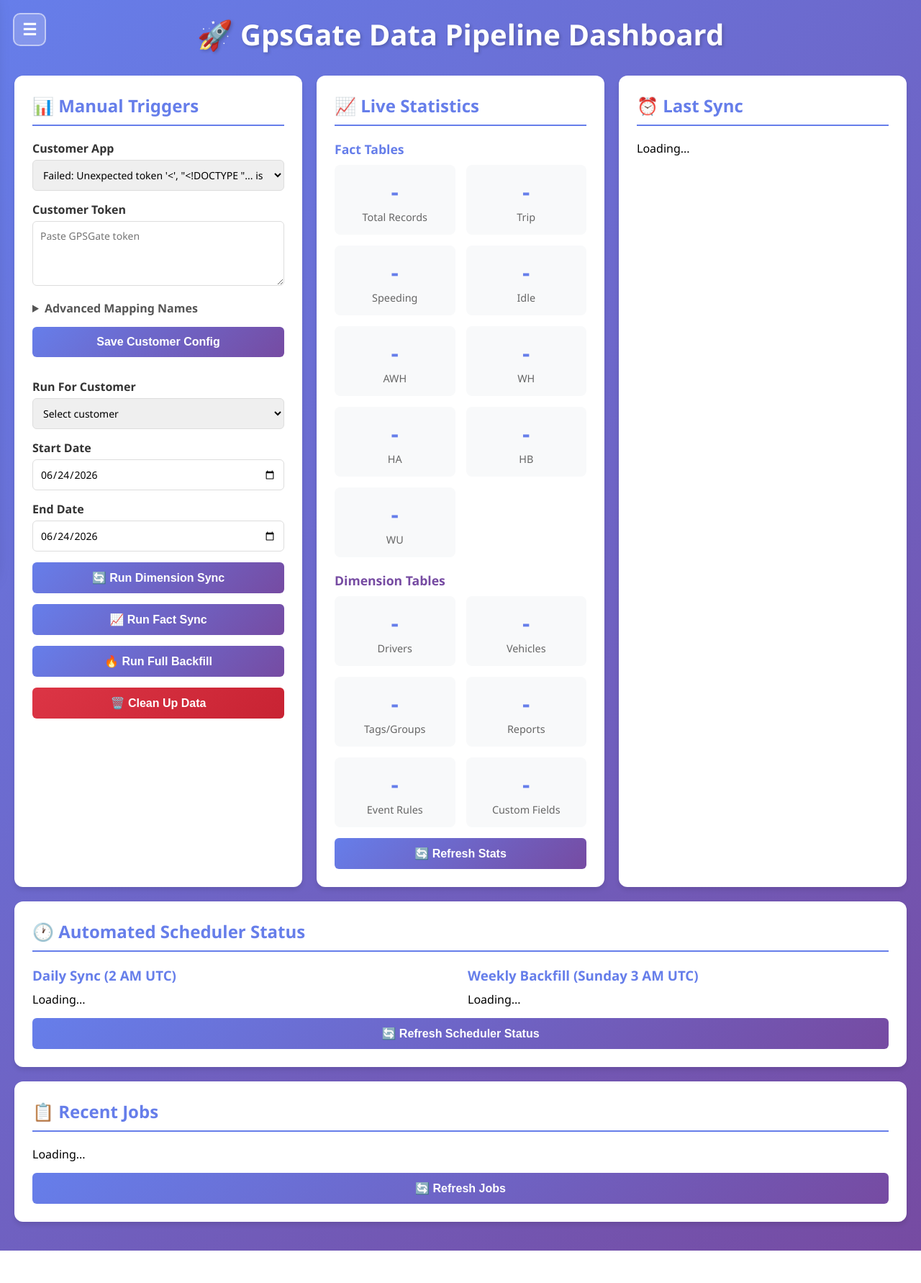
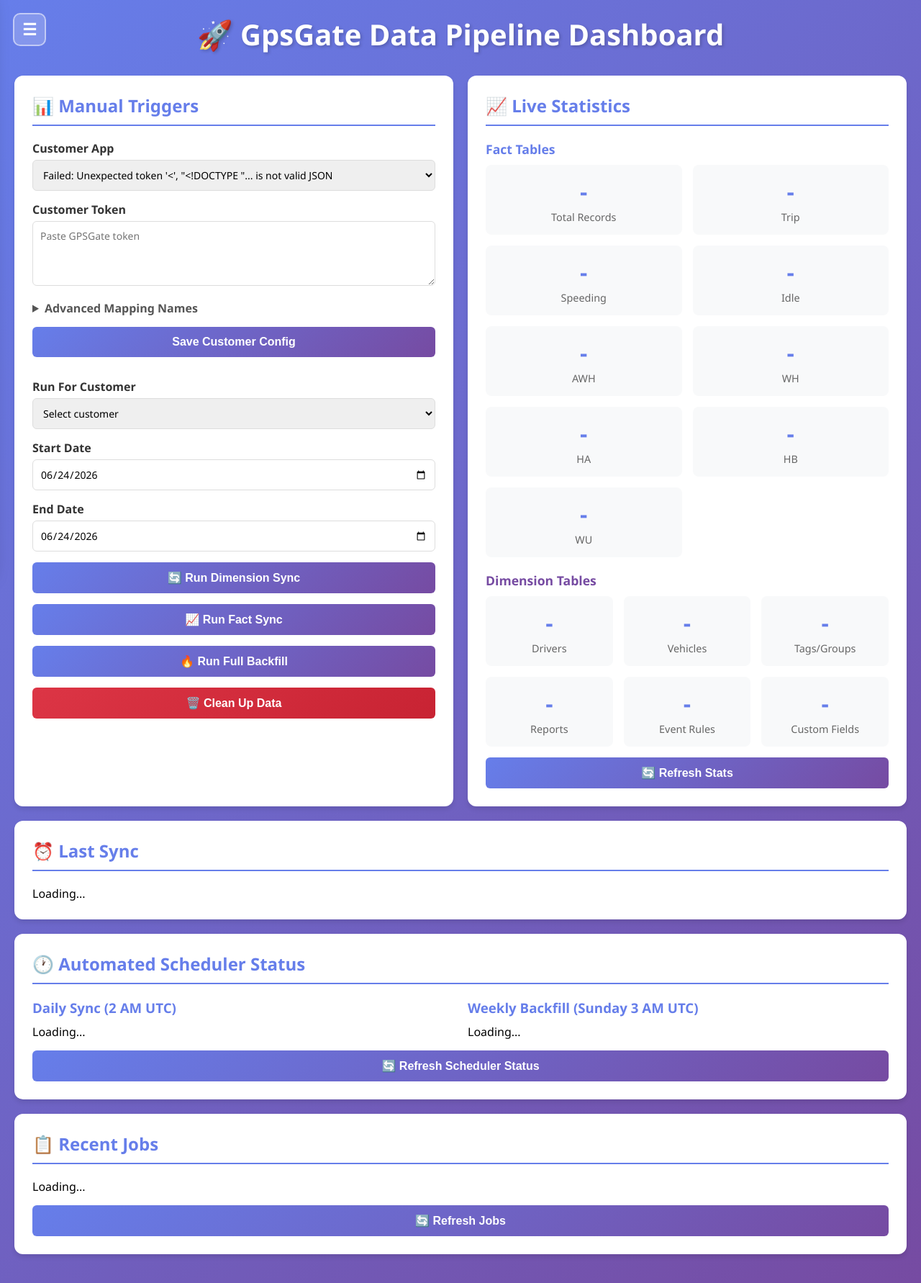
Before and after one commit to MozaicTechnologies/Power-BI-X-GpsGate, a Flask app: template app/templates/dashboard.html in a window 1280 px wide. Shown: the whole page at 72% size. Before the commit the page ends 1737 px from the top, so only its background shows below. Run offline with Flask 3, Linux system fonts and the light colour scheme; the template is opened without the code that fills it, so the values that code supplies are empty.

Commit message:
move Last Sync

```diff
--- a/app/templates/dashboard.html
+++ b/app/templates/dashboard.html
@@ -28,6 +28,8 @@
         <h1>🚀 GpsGate Data Pipeline Dashboard</h1>
 
         <div class="grid">
+            <!-- Manual Triggers + Live Statistics side by side, full width -->
+            <div style="grid-column: 1 / -1; display: grid; grid-template-columns: 1fr 1fr; gap: 20px;">
             <!-- Manual Triggers -->
             <div class="card">
                 <h2>📊 Manual Triggers</h2>
@@ -251,9 +253,10 @@
                     🔄 Refresh Stats
                 </button>
             </div>
+            </div><!-- end two-column wrapper -->
 
             <!-- Last Sync Info -->
-            <div class="card">
+            <div class="card" style="grid-column: 1 / -1;">
                 <h2>⏰ Last Sync</h2>
                 <div id="last-sync-info">Loading...</div>
             </div>
```
